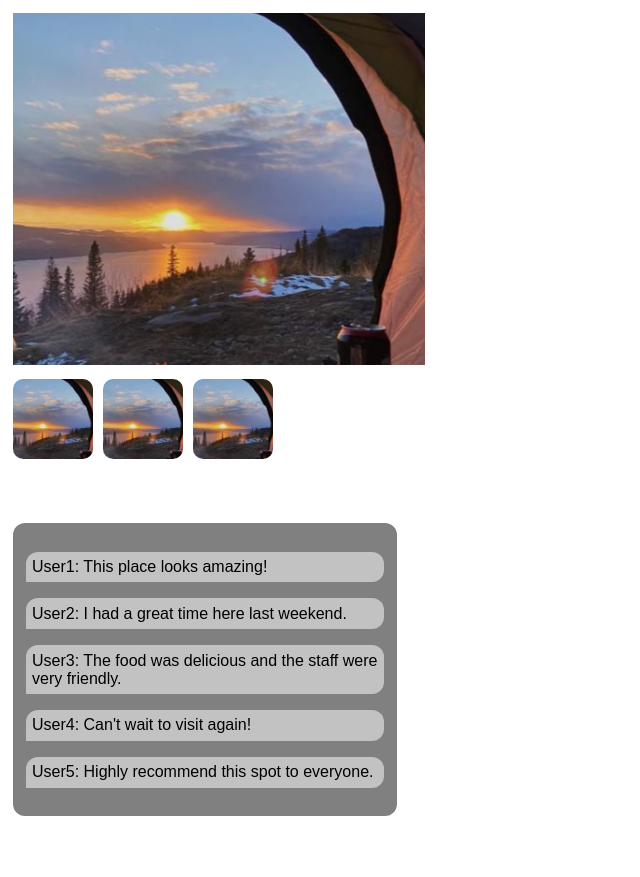
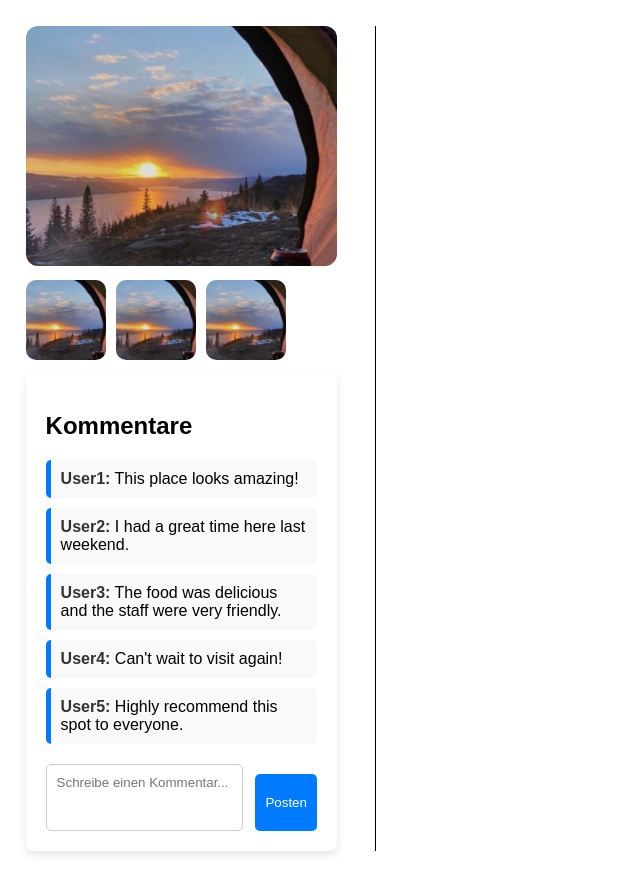
Before and after one commit to Spotlas/Spotlas, a PHP site: page /pages/fullscreen_startseite/fullscreen.html in a window 1280 px wide. Shown: the part 80-957 px from the top of the page, without its empty margins (0-640 px from the left). Before the commit the page ends 896 px from the top, so only its background shows below. Run offline with PHP 8.4, Linux system fonts and the light colour scheme.

Commit message:
Enhance fullscreen layout with improved styles for image gallery and comments section

```diff
--- a/project/htdocs/assets/css/fullscreen.css
+++ b/project/htdocs/assets/css/fullscreen.css
@@ -1,12 +1,18 @@
 
 /* Foto Gallerie test */
 #preview_images {
-    margin: 1vw;
+
 }
 
 #mainImg {
-    max-width: 30vw;
     text-align: left;
+    border-radius: 12px;
+}
+
+#mainImg img {
+    width: 100%;
+    max-height: 30vh;
+    object-fit: cover;
     border-radius: 12px;
 }
 
@@ -33,24 +39,73 @@
 /* Grid System  */
 
 #fullscreen_main{
+    height: auto;
     display: grid;
-    grid-template-columns: 40% 60%;
+    grid-template-columns: 30% 70%;
     gap: 3vw;
+    margin: 1vw;
+}
+
+#fullscreen_main_left{
+    height: auto;
+    margin: 1vw;
+    padding-right: 3vw;
+    border-right: solid black 1px;
 }
 
 /* Kommentare */
 
-#comments_section{
-    max-width: 30vw;
-    margin: 5vw 1vw 1vw 1vw;
-    padding: 1vw;
-    background-color: gray;
-    border-radius: 12px;
-    width: 70%;
+
+#comments_section {
+    max-width: 600px;
+    margin-top: 1vw;
+    background: #fff;
+    padding: 20px;
+    border-radius: 8px;
+    box-shadow: 0 4px 8px rgba(0, 0, 0, 0.1);
 }
 
-#comments p {
-    background-color: rgb(194, 194, 194);
-    padding: 0.5vw;
-    border-radius: 12px 12px 12px 0;
+#comments {
+    margin-bottom: 20px;
 }
+
+.comment {
+    padding: 10px;
+    margin-bottom: 10px;
+    background: #f9f9f9;
+    border-left: 5px solid #007BFF;
+    border-radius: 5px;
+}
+
+.comment strong {
+    color: #333;
+}
+
+#comment_form {
+    display: flex;
+    gap: 1vw;
+
+}
+
+textarea {
+    width: 100%;
+    padding: 10px;
+    border-radius: 5px;
+    border: 1px solid #ccc;
+    resize: none;
+}
+
+button {
+    margin-top: 10px;
+    padding: 10px;
+    background: #007BFF;
+    color: white;
+    border: none;
+    border-radius: 5px;
+    cursor: pointer;
+    height: auto;
+}
+
+button:hover {
+    background: #0056b3;
+}
--- a/project/htdocs/pages/fullscreen_startseite/fullscreen.html
+++ b/project/htdocs/pages/fullscreen_startseite/fullscreen.html
@@ -50,14 +50,18 @@
             </div>
 
             <div id="comments_section">
+                <h2>Kommentare</h2>
                 <div id="comments">
-                    <p>User1: This place looks amazing!</p>
-                    <p>User2: I had a great time here last weekend.</p>
-                    <p>User3: The food was delicious and the staff were very friendly.</p>
-                    <p>User4: Can't wait to visit again!</p>
-                    <p>User5: Highly recommend this spot to everyone.</p>
+                    <div class="comment"><strong>User1:</strong> This place looks amazing!</div>
+                    <div class="comment"><strong>User2:</strong> I had a great time here last weekend.</div>
+                    <div class="comment"><strong>User3:</strong> The food was delicious and the staff were very friendly.</div>
+                    <div class="comment"><strong>User4:</strong> Can't wait to visit again!</div>
+                    <div class="comment"><strong>User5:</strong> Highly recommend this spot to everyone.</div>
                 </div>
-
+                <form id="comment_form">
+                    <textarea id="comment_input" rows="3" placeholder="Schreibe einen Kommentar..."></textarea>
+                    <button type="submit">Posten</button>
+                </form>
             </div>
         </div>
 
```
